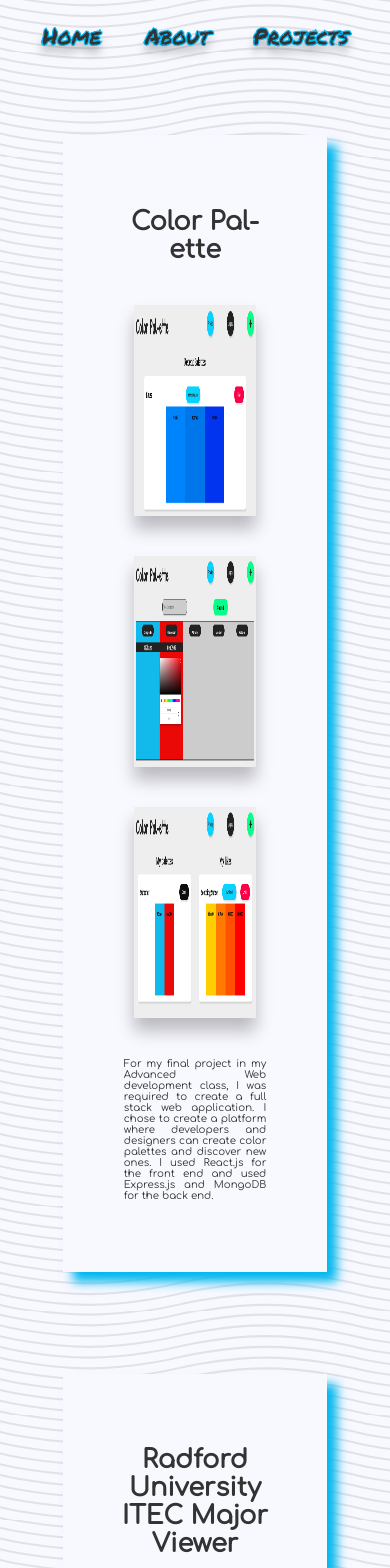
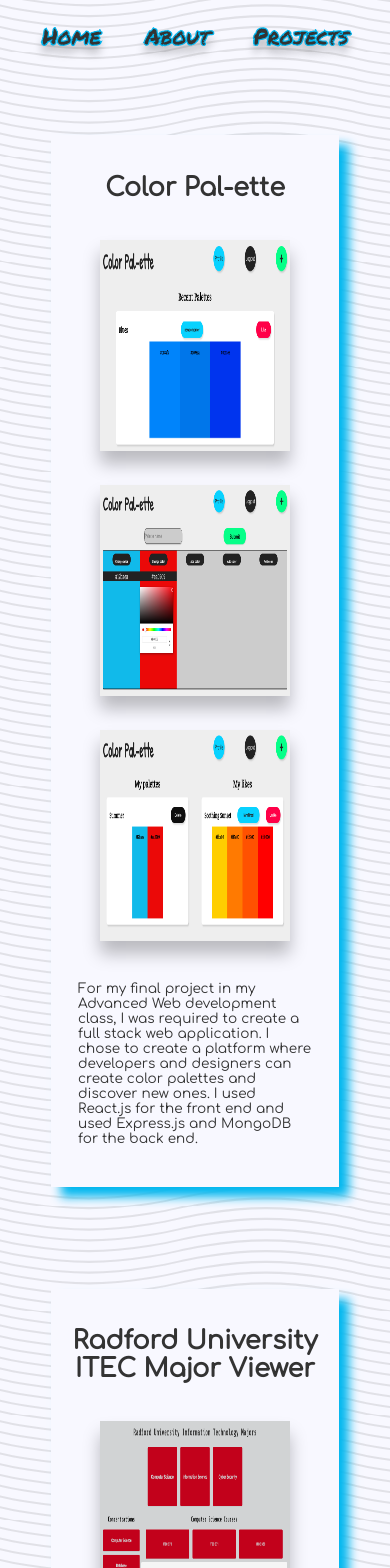
Before and after one commit to cade-gray/personal-site-react, a React (Create React App) app: page /projects in a window 390 px wide. Shown: the top 1568 px of the page. Built offline with nearby package versions, Linux system fonts and the light colour scheme.

Commit message:
Fixed mobile projects page and changed text align

```diff
--- a/src/Projects/Project.css
+++ b/src/Projects/Project.css
@@ -2,7 +2,7 @@
     height: 50vh;
     width: 75%;
     box-shadow: 0px 13px 16px rgba(0, 0, 0, 0.25);
-    margin: 20px;
+    margin: 3rem;
 }
 .projContainer{
     padding: 3rem;
@@ -19,15 +19,19 @@
     text-align: center;
 }
 .desc{
-    text-align: justify;
+    text-align: left;
     padding: 10px;
     font-size: 1rem;
 }
 @media screen and (max-width: 800px) {
+    .projContainer{
+        padding: 1rem;
+    }
     .projImg{
         height: 25vh;
+        margin: 1rem;
     }
     .desc{
-        font-size: .6rem;
+        font-size: .8rem;
     }
   }
--- a/src/Projects/Projects.css
+++ b/src/Projects/Projects.css
@@ -11,7 +11,5 @@
 
 @media screen and (max-width: 800px) {
     .projects-container{
-        padding-left: 3vw;
-        padding-right: 3vw;
     }
    }
```
